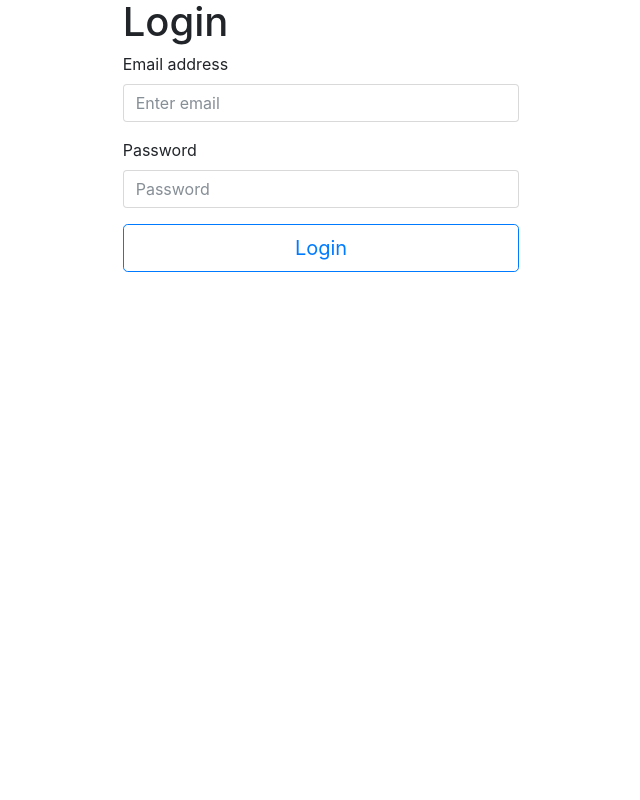
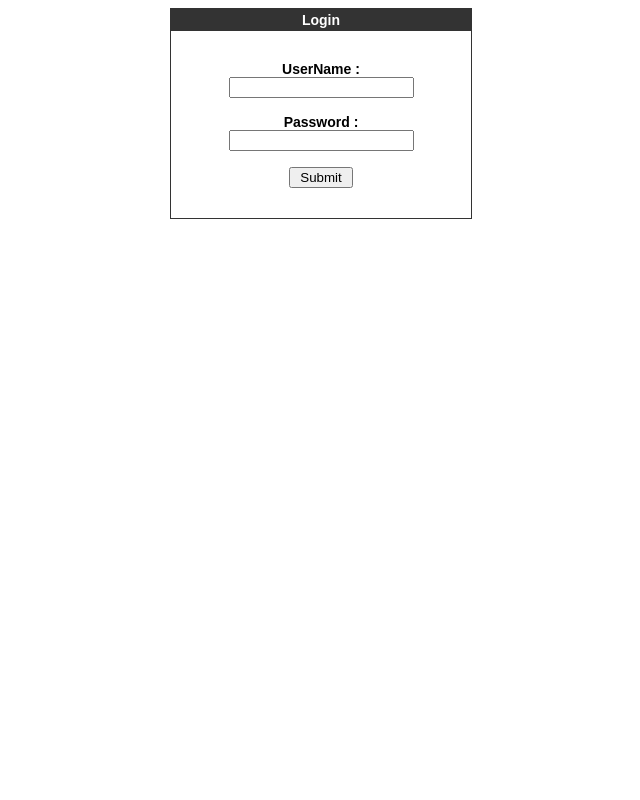
Before and after one commit to rakiburrimon/online_job, a PHP site: page /Login.php in a window 1280 px wide. Shown: the whole page, without its empty margins (319-959 px from the left). Run offline with PHP 8.4, Linux system fonts and the light colour scheme; some libraries are stand-ins or nearby versions.

Commit message:
login connection

```diff
--- /dev/null
+++ b/Config.php
@@ -0,0 +1,7 @@
+<?php
+   define('DB_SERVER', 'localhost');
+   define('DB_USERNAME', 'root');
+   define('DB_PASSWORD', '');
+   define('DB_DATABASE', 'job_portal');
+   $db = mysqli_connect(DB_SERVER,DB_USERNAME,DB_PASSWORD,DB_DATABASE);
+?>
--- a/index.php
+++ b/index.php
@@ -45,7 +45,7 @@
             </a>
           </li>
           <li class="nav-item">
-            <a class="nav-link" href="">
+            <a class="nav-link" href="Login.php">
               Login
             </a>
           </li>
--- a/login.php
+++ b/login.php
@@ -1,38 +1,75 @@
-<!DOCTYPE html>
-<html lang="en">
+<?php
+   include("config.php");
+   session_start();
+
+   if($_SERVER["REQUEST_METHOD"] == "POST") {
+      // username and password sent from form
+
+      $admin_email = mysqli_real_escape_string($db,$_POST['admin_email']);
+      $password = mysqli_real_escape_string($db,$_POST['password']);
+
+      $sql = "SELECT id FROM admin WHERE admin_email = '$admin_email' and password = '$password'";
+      $result = mysqli_query($db,$sql);
+      $row = mysqli_fetch_array($result,MYSQLI_ASSOC);
+      $active = $row['active'];
+
+      $count = mysqli_num_rows($result);
+
+      // If result matched $myusername and $mypassword, table row must be 1 row
+
+      if($count == 1) {
+         session_register("admin_email");
+         $_SESSION['login_user'] = $admin_email;
+
+         header("location: welcome.php");
+      }else {
+         $error = "Your Login Name or Password is invalid";
+      }
+   }
+?>
+<html>
+
    <head>
-    <!-- Required meta tags -->
-    <meta charset="utf-8">
-    <meta name="viewport" content="width=device-width, initial-scale=1, shrink-to-fit=yes">
+      <title>Login Page</title>
 
-    <link rel="stylesheet" href="https://maxcdn.bootstrapcdn.com/bootstrap/4.0.0-beta/css/bootstrap.min.css" integrity="sha384-/Y6pD6FV/Vv2HJnA6t+vslU6fwYXjCFtcEpHbNJ0lyAFsXTsjBbfaDjzALeQsN6M" crossorigin="anonymous">
-    <title>Login</title>
+      <style type = "text/css">
+         body {
+            font-family:Arial, Helvetica, sans-serif;
+            font-size:14px;
+         }
+         label {
+            font-weight:bold;
+            width:100px;
+            font-size:14px;
+         }
+         .box {
+            border:#666666 solid 1px;
+         }
+      </style>
+
    </head>
-  <body>
-    <div class="container col-md-4">
 
-    <h1>Login</h1>
-  <div class="row justify-content-center">
-   <div class="col-md-12">
-    <form>
-  <div class="form-group">
-    <label for="exampleInputEmail1">Email address</label>
-    <input type="email" class="form-control" id="exampleInputEmail1" aria-describedby="emailHelp" placeholder="Enter email">
+   <body bgcolor = "#FFFFFF">
+
+      <div align = "center">
+         <div style = "width:300px; border: solid 1px #333333; " align = "center">
+            <div style = "background-color:#333333; color:#FFFFFF; padding:3px;"><b>Login</b></div>
+
+            <div style = "margin:30px">
+
+               <form action = "" method = "post">
+                  <label>UserName  :</label><input type = "text" name = "admin_email" class = "text"/><br /><br />
+                  <label>Password  :</label><input type = "password" name = "password" class = "text" /><br/><br />
+                  <input type = "submit" value = " Submit "/><br />
+               </form>
+
+
 
             </div>
-  <div class="form-group">
-    <label for="exampleInputPassword1">Password</label>
-    <input type="password" class="form-control" id="exampleInputPassword1" placeholder="Password">
-  </div>
-   <button type="button" class="btn btn-outline-primary btn-lg btn-block">Login</button>
-</form>
 
          </div>
-  </div>
+
       </div>
 
-  <script src="https://code.jquery.com/jquery-3.2.1.slim.min.js" integrity="sha384-KJ3o2DKtIkvYIK3UENzmM7KCkRr/rE9/Qpg6aAZGJwFDMVNA/GpGFF93hXpG5KkN" crossorigin="anonymous"></script>
-<script src="https://cdnjs.cloudflare.com/ajax/libs/popper.js/1.11.0/umd/popper.min.js" integrity="sha384-b/U6ypiBEHpOf/4+1nzFpr53nxSS+GLCkfwBdFNTxtclqqenISfwAzpKaMNFNmj4" crossorigin="anonymous"></script>
-<script src="https://maxcdn.bootstrapcdn.com/bootstrap/4.0.0-beta/js/bootstrap.min.js" integrity="sha384-h0AbiXch4ZDo7tp9hKZ4TsHbi047NrKGLO3SEJAg45jXxnGIfYzk4Si90RDIqNm1" crossorigin="anonymous"></script>
    </body>
 </html>
```
Also changed, not shown: Logout.php (added, +7 -0 lines), session.php (added, +16 -0 lines), welcome.php (added, +15 -0 lines). Lines whose indentation alone changed are shown as unchanged.
